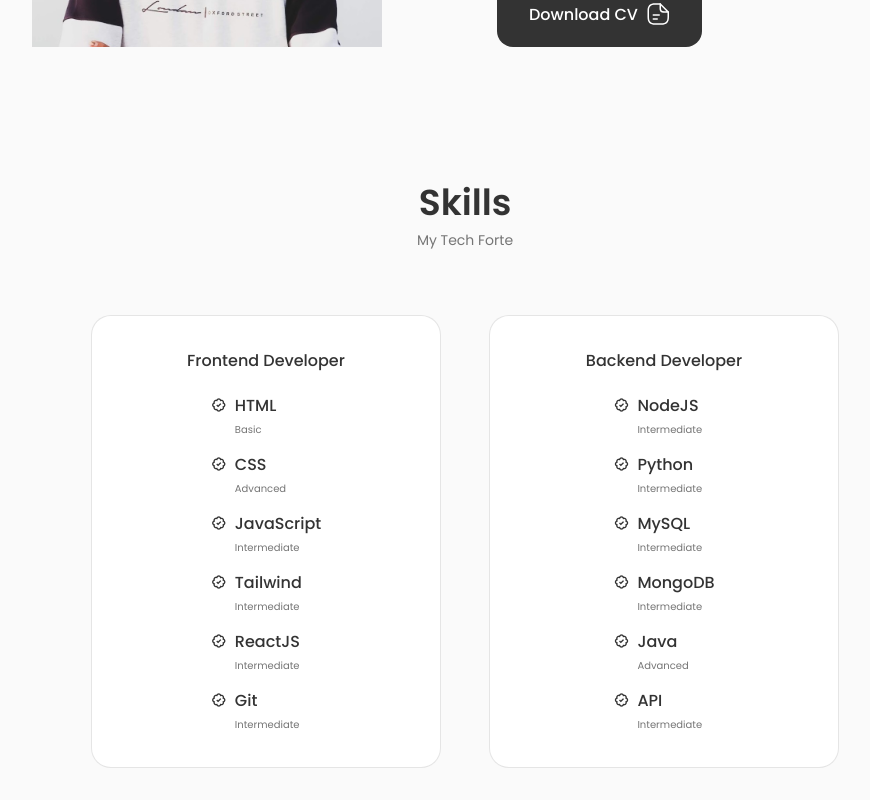
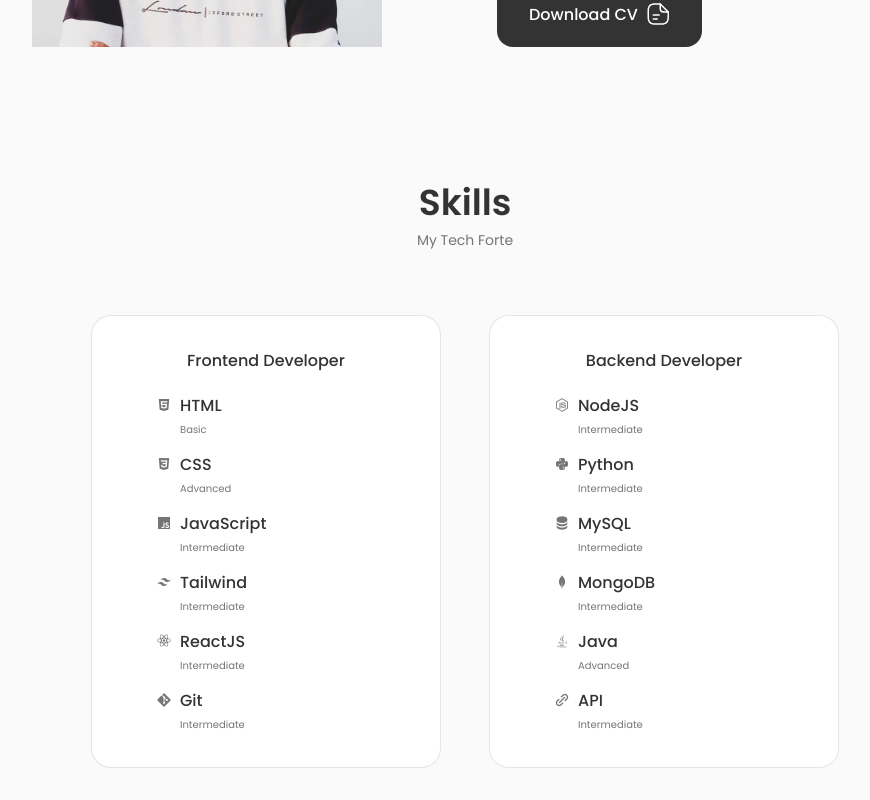
Before and after one commit to gyash21/THE-PORTFOLIO, a React (Create React App) app: page / in a window 1280 px wide. Shown: the part 1229-2029 px from the top of the page, without its empty margins (175-1045 px from the left). Built offline with nearby package versions, Linux system fonts and the light colour scheme.

Commit message:
update: added respective logo for skills

```diff
--- a/src/components/skills/Backend.jsx
+++ b/src/components/skills/Backend.jsx
@@ -9,7 +9,7 @@ const Backend = () => {
     <div className="skills__box">
         <div className="skills__group">
             <div className="skills__data">
-            <i class='bx bx-badge-check'></i>
+            <i class='bx bxl-nodejs' ></i>
             <div>
                 <h3 className="skills__name">NodeJS</h3>
                 <span className="skills__level">Intermediate</span>
@@ -18,7 +18,7 @@ const Backend = () => {
 
 
             <div className="skills__data">
-            <i class='bx bx-badge-check'></i>
+            <i class='bx bxl-python' ></i>
             <div>
                 <h3 className="skills__name">Python</h3>
                 <span className="skills__level">Intermediate</span>
@@ -27,7 +27,7 @@ const Backend = () => {
 
 
             <div className="skills__data">
-            <i class='bx bx-badge-check'></i>
+            <i class='bx bxs-data' ></i>
             <div>
                 <h3 className="skills__name">MySQL</h3>
                 <span className="skills__level">Intermediate</span>
@@ -36,7 +36,7 @@ const Backend = () => {
 
 
             <div className="skills__data">
-            <i class='bx bx-badge-check'></i>
+            <i class='bx bxl-mongodb' ></i>
             <div>
                 <h3 className="skills__name">MongoDB</h3>
                 <span className="skills__level">Intermediate</span>
@@ -45,7 +45,7 @@ const Backend = () => {
 
 
             <div className="skills__data">
-            <i class='bx bx-badge-check'></i>
+            <i class='bx bxl-java' ></i>
             <div>
                 <h3 className="skills__name">Java</h3>
                 <span className="skills__level">Advanced</span>
@@ -54,7 +54,7 @@ const Backend = () => {
 
 
             <div className="skills__data">
-            <i class='bx bx-badge-check'></i>
+            <i class='bx bx-link-alt' ></i>
             <div>
                 <h3 className="skills__name">API</h3>
                 <span className="skills__level">Intermediate</span>
--- a/src/components/skills/Frontend.jsx
+++ b/src/components/skills/Frontend.jsx
@@ -8,7 +8,7 @@ const Frontend = () => {
     <div className="skills__box">
         <div className="skills__group">
             <div className="skills__data">
-            <i class='bx bx-badge-check'></i>
+            <i class='bx bxl-html5' ></i>
             <div>
                 <h3 className="skills__name">HTML</h3>
                 <span className="skills__level">Basic</span>
@@ -17,7 +17,7 @@ const Frontend = () => {
 
 
             <div className="skills__data">
-            <i class='bx bx-badge-check'></i>
+            <i class='bx bxl-css3' ></i>
             <div>
                 <h3 className="skills__name">CSS</h3>
                 <span className="skills__level">Advanced</span>
@@ -26,7 +26,7 @@ const Frontend = () => {
 
 
             <div className="skills__data">
-            <i class='bx bx-badge-check'></i>
+            <i class='bx bxl-javascript' ></i>
             <div>
                 <h3 className="skills__name">JavaScript</h3>
                 <span className="skills__level">Intermediate</span>
@@ -35,7 +35,7 @@ const Frontend = () => {
 
 
             <div className="skills__data">
-            <i class='bx bx-badge-check'></i>
+            <i class='bx bxl-tailwind-css'></i>
             <div>
                 <h3 className="skills__name">Tailwind</h3>
                 <span className="skills__level">Intermediate</span>
@@ -44,7 +44,7 @@ const Frontend = () => {
 
 
             <div className="skills__data">
-            <i class='bx bx-badge-check'></i>
+            <i class='bx bxl-react' ></i>
             <div>
                 <h3 className="skills__name">ReactJS</h3>
                 <span className="skills__level">Intermediate</span>
@@ -53,7 +53,7 @@ const Frontend = () => {
 
 
             <div className="skills__data">
-            <i class='bx bx-badge-check'></i>
+            <i class='bx bxl-git' ></i>
             <div>
                 <h3 className="skills__name">Git</h3>
                 <span className="skills__level">Intermediate</span>
--- a/src/components/skills/skills.css
+++ b/src/components/skills/skills.css
@@ -25,8 +25,8 @@
 
 
 .skills__box{
-    display: flex;
-    justify-content: center;
+    display: grid;
+    grid-template-columns: repeat(2, 20px);
     column-gap: 2.5rem;
 
 }
```
